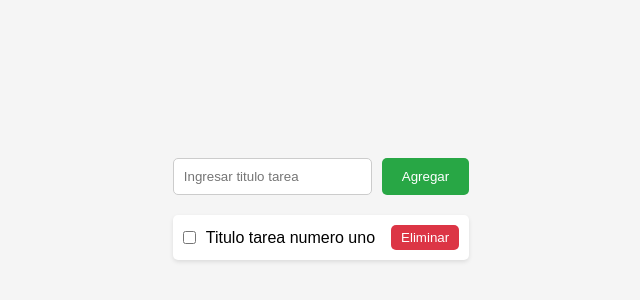
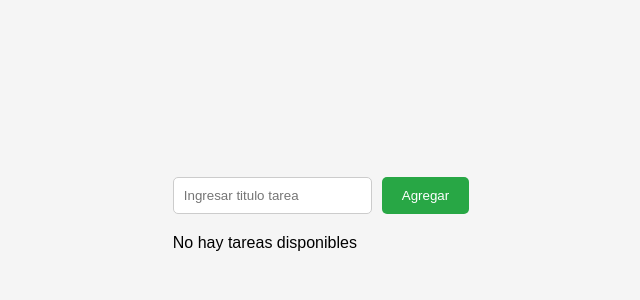
Before and after one commit to AlexUrquizaa/to-do-app, a React (Vite) app: page / in a window 1280 px wide. Shown: the part 186-486 px from the top of the page, without its empty margins (319-959 px from the left). Built offline with nearby package versions, Linux system fonts and the light colour scheme.

Commit message:
Se cumple hasta el 3er paso

```diff
--- a/src/app.jsx
+++ b/src/app.jsx
@@ -1,10 +1,11 @@
 import { useState } from "react";
+import {v4 as newTaskID}  from "uuid";
 import './app.css';
 
 function App(){
   const [title, setTitle] = useState('');
+  const [tasks, setTask] = useState([]);
 
-  // Asigno valores al value del input. Ya tengo un titulo de tarea.
   const handleInputTask = (event) => {
     const value = event.target.value;
     setTitle(value);
@@ -12,23 +13,40 @@ function App(){
 
   const handleClick = (event) => {
     event.preventDefault();
-    // Actualizar aqui la lista?
+
+    setTask(prevState => ([
+      ...prevState,
+      {
+        title: title,
+        id: newTaskID(),
+        isCompleted: false
+      }
+    ]));
+  }
+
+  const handleChecked = (task) => {
+    const updateTask = {...task, isCompleted: !task.isCompleted};
+    setTask(prevState => prevState.map(item => item.id === task.id ? updateTask : item));
   }
 
   return (
     <>
-
       <form onSubmit={handleClick}>
         <input type='text' placeholder='Ingresar titulo tarea' onChange={handleInputTask} value={title}/>
         <button type='submit'>Agregar</button>
       </form>
 
-      <article>
-        <input type='checkbox'/>
-        <span>Titulo tarea numero uno</span>
-        <button>Eliminar</button>
-      </article>
-
+      { tasks.length === 0 ? ( <p>No hay tareas disponibles</p>) :
+        (
+          tasks.map(task => (
+            <article key={task.id}>
+              <input type='checkbox' onChange={() => handleChecked(task)} checked={task.isCompleted}/>
+              <span className={task.isCompleted ? "completed" : ""}>{task.title}</span>
+              <button>Eliminar</button>
+            </article>
+          ))
+        )
+      }
     </>
   );
 }
```
